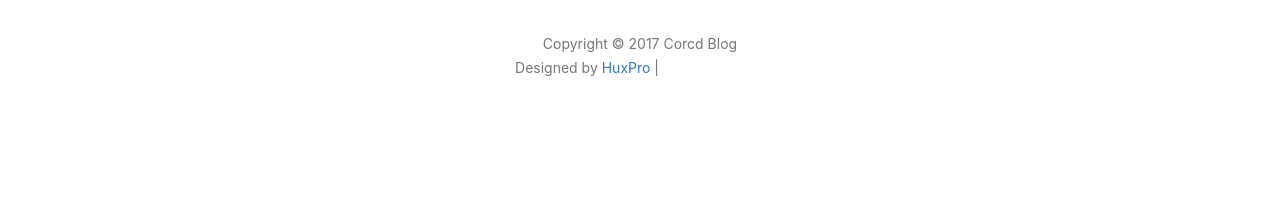
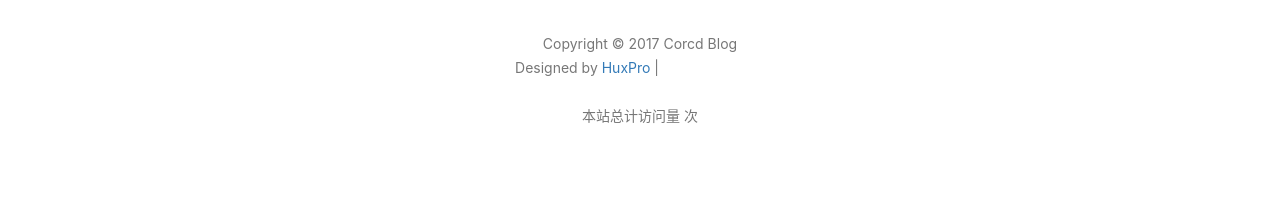
Before and after one commit to corcd/corcd.github.io, a Jekyll site: the page built from index.html, in a window 1280 px wide. Shown: the part 1141-1358 px from the top of the page. Built offline with Jekyll 4.4.1, drawn with Linux system fonts in a browser that asks for light colours; nearby versions of some CDN libraries; the list of posts is cut into pages by our own code; comment, search, counter and statistics services are not loaded; before the commit the page ends 1313 px from its top, so only the background shows below that; grey boxes are pictures that could not be loaded.

Commit message:
some bugs fixed && add webpage count

```diff
--- a/_config.yml
+++ b/_config.yml
@@ -31,9 +31,9 @@
 
 
 
-# Gems
+# plugins: #gem：
 # from PR#40, to support local preview for Jekyll 3.0
-gems: [jekyll-paginate]
+plugins: [jekyll-paginate]
 
 
 
--- a/_includes/footer.html
+++ b/_includes/footer.html
@@ -88,6 +88,9 @@
                         frameborder="0" scrolling="0" width="100px" height="20px"
                         src="https://ghbtns.com/github-btn.html?user=huxpro&repo=huxpro.github.io&type=star&count=true" >
                     </iframe>
+                    <br>
+                    <br>
+                    <span id="busuanzi_container_site_pv">本站总计访问量 <span id="busuanzi_value_site_pv"></span> 次</span>
                 </p>
             </div>
         </div>
--- a/_layouts/page.html
+++ b/_layouts/page.html
@@ -45,7 +45,7 @@
                     <h5><a href="{{'/tags/' | prepend: site.baseurl }}">FEATURED TAGS</a></h5>
                     <div class="tags">
         				{% for tag in site.tags %}
-                            {% if tag[1].size > {{site.featured-condition-size}} %}
+                            {% if tag[1].size > site.featured-condition-size %}
                 				<a href="{{ site.baseurl }}/tags/#{{ tag[0] }}" title="{{ tag[0] }}" rel="{{ tag[1].size }}">
                                     {{ tag[0] }}
                                 </a>
@@ -94,7 +94,7 @@
                     <h5><a href="{{'/tags/' | prepend: site.baseurl }}">FEATURED TAGS</a></h5>
                     <div class="tags">
                         {% for tag in site.tags %}
-                            {% if tag[1].size > {{site.featured-condition-size}} %}
+                            {% if tag[1].size > site.featured-condition-size %}
                                 <a href="{{ site.baseurl }}/tags/#{{ tag[0] }}" title="{{ tag[0] }}" rel="{{ tag[1].size }}">
                                     {{ tag[0] }}
                                 </a>
--- a/_layouts/post.html
+++ b/_layouts/post.html
@@ -148,7 +148,7 @@
                         <a href="/tags/">FEATURED TAGS</a>
                     </h5>
                     <div class="tags">
-                        {% for tag in site.tags %} {% if tag[1].size > {{site.featured-condition-size}} %}
+                        {% for tag in site.tags %} {% if tag[1].size > site.featured-condition-size %}
                         <a href="/tags/#{{ tag[0] }}" title="{{ tag[0] }}" rel="{{ tag[1].size }}">
                             {{ tag[0] }}
                         </a>
```
Also changed, not shown: other parts of _includes/footer.html (+4 -1 lines).
